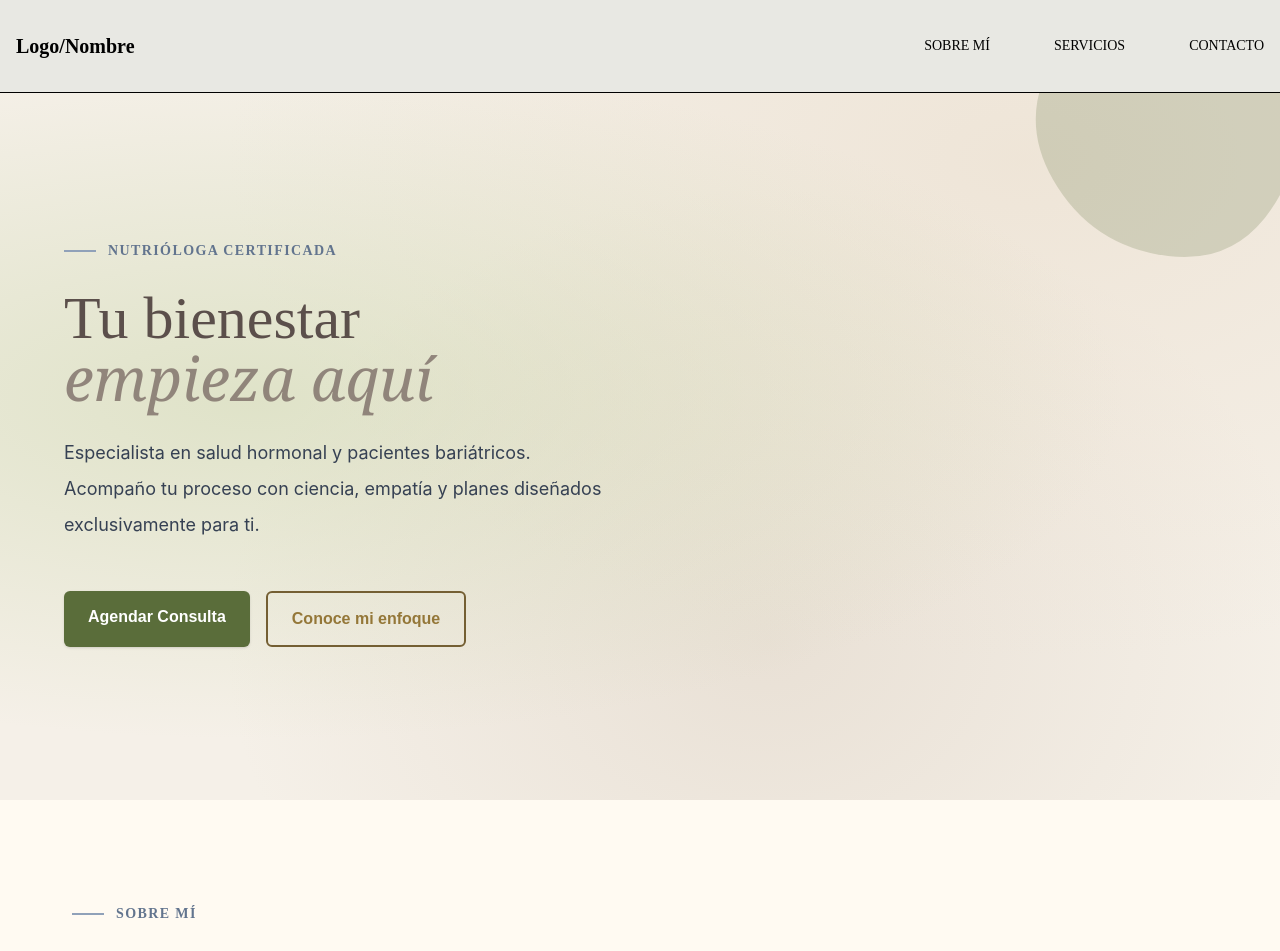
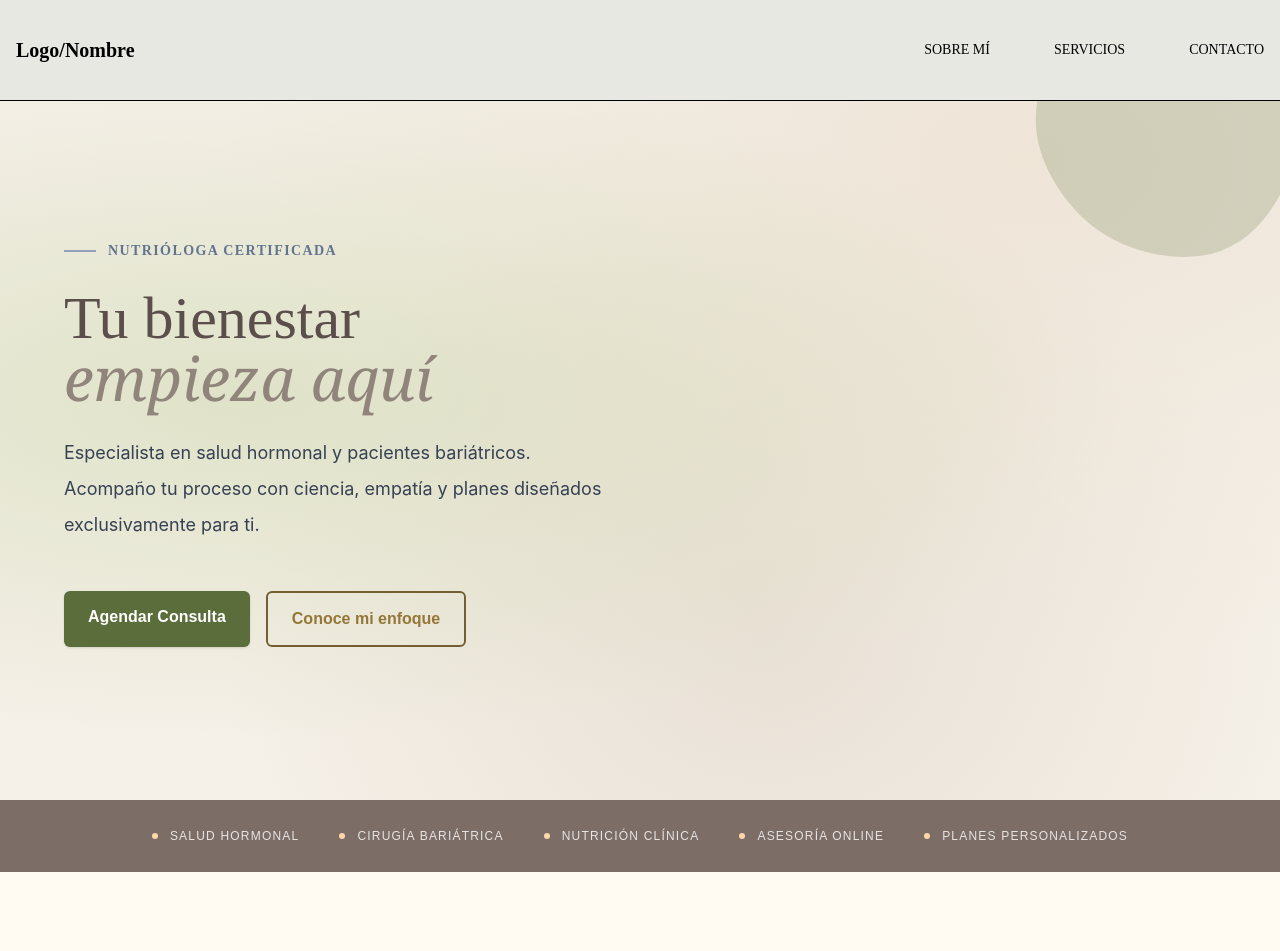
Before and after one commit to midlgwey/nutri-dianatorres-lp, a React (Vite) app: page / in a window 1280 px wide. Shown: the top 951 px of the page. Built offline with nearby package versions, Linux system fonts and the light colour scheme.

Commit message:
Implementacion de ticker y select en form

```diff
--- a/src/App.jsx
+++ b/src/App.jsx
@@ -4,6 +4,7 @@ import Footer from "./sections/Footer"
 import Services from "./sections/Services"
 import Hero from "./sections/Hero"
 import Navbarc from "./components/Navbarc"
+import Ticker from "./components/Ticker"
 
 function App() {
   return (
@@ -12,6 +13,7 @@ function App() {
 
       <main>
         <Hero />
+        <Ticker />
         <AboutMe />
         <Services />
         <Contact />
--- a/src/components/Navbarc.jsx
+++ b/src/components/Navbarc.jsx
@@ -5,10 +5,10 @@ const Navbarc = () => {
 
   return (
     <nav className="bg-olive-200 fixed w-full z-20 top-0 start-0 border-b border-default">
-      <div className="max-w-screen-xl flex flex-wrap items-center justify-between mx-auto py-8 px-4">
+      <div className="max-w-screen-xl flex flex-wrap items-center justify-between mx-auto py-9 px-4">
 
         {/* Logo */}
-        <a href="#hero" className="flex items-center space-x-3 rtl:space-x-reverse">
+        <a href="/" className="flex items-center space-x-3 rtl:space-x-reverse">
           <span className="self-center text-xl text-heading font-semibold whitespace-nowrap font-title">
             Logo/Nombre
           </span>
--- /dev/null
+++ b/src/components/Ticker.jsx
@@ -0,0 +1,24 @@
+const Ticker = () => {
+  const items = [
+    "Salud Hormonal",
+    "Cirugía Bariátrica",
+    "Nutrición Clínica",
+    "Asesoría Online",
+    "Planes Personalizados",
+  ];
+
+  return (
+    <div className="bg-taupe-500 py-7">
+      <div className="flex justify-center flex-wrap gap-x-10 gap-y-2">
+        {items.map((item, i) => (
+          <span key={i} className="flex items-center gap-3 text-xs uppercase tracking-widest text-taupe-200 font-body font-medium">
+            <span className="font-title w-1.5 h-1.5 rounded-full bg-orange-200 inline-block"></span>
+            {item}
+          </span>
+        ))}
+      </div>
+    </div>
+  );
+};
+
+export default Ticker;
--- a/src/index.css
+++ b/src/index.css
@@ -14,3 +14,11 @@
 html {
   scroll-behavior: smooth;
 }
+
+@keyframes marquee {
+  0% { transform: translateX(0); }
+  100% { transform: translateX(-50%); }
+}
+.animate-marquee {
+  animation: marquee 18s linear infinite;
+}
--- a/src/sections/AboutMe.jsx
+++ b/src/sections/AboutMe.jsx
@@ -3,7 +3,7 @@ const AboutMe = () => {
     // 1. Cambiamos el <div> principal por <section> y le ponemos el id="about"
     <section id="sobre-mi" className="bg-orange-100/30 px-6 md:px-18 py-12 font-body scroll-mt-24">
 
-      <div className="flex items-center justify-start gap-3 mb-6 mt-14">
+      <div className="flex items-center justify-start gap-3 mb-6 mt-16">
         <div className="w-8 h-[1.5px] bg-slate-400"></div>
         <h2 className="font-title text-sm font-semibold uppercase tracking-widest text-slate-500">
           Sobre mí
```
